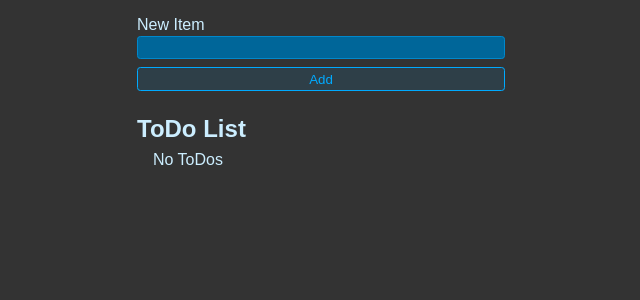
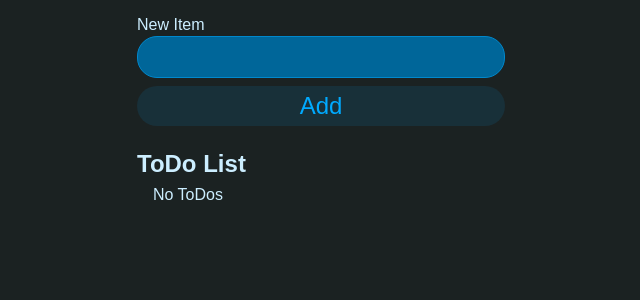
Before and after one commit to PawelGajec/ToDoList, a React (Vite) app: page / in a window 1280 px wide. Shown: the top 300 px of the page, without its empty margins (319-959 px from the left). Built offline with nearby package versions, Linux system fonts and the light colour scheme.

Commit message:
add: add animation on button

```diff
--- a/src/NewTodoForm.jsx
+++ b/src/NewTodoForm.jsx
@@ -22,7 +22,12 @@ export function NewTodoForm ({ onSubmit }) {
             id="item"
       />
     </div>
-    <button className="btn">Add</button>
+    <button className="btn glow-effect">Add
+    <svg class="glow-container">
+      <rect pathLength="100" stroke-linecap="round" class="glow-blur"></rect>
+      <rect pathLength="100" stroke-linecap="round" class="glow-line"></rect>
+    </svg>
+    </button>
   </form>
     )
 }
--- a/src/styles.css
+++ b/src/styles.css
@@ -4,7 +4,7 @@
   }
 
   body {
-    background: #333;
+    background: rgb(27, 34, 34);
     color: hsl(200, 100%, 90%);
     max-width: 400px;
     padding: 1rem;
@@ -15,22 +15,89 @@
     display: flex;
     flex-direction: column;
     gap: 0.5rem;
+
   }
 
   .form-row {
     display: flex;
     flex-direction: column;
     gap: 0.1rem;
+
   }
 
   .btn {
     background: hsl(200, 100%, 50%, 0.1);
+    font-family: inherit;
+    font-size: 1.5rem;
     border: 1px solid hsl(200, 100%, 50%);
     color: hsl(200, 100%, 50%);
     padding: 0.25em 0.5em;
-    border-radius: 0.25em;
+    border: 0;
+    border-radius: 1.25rem;
     cursor: pointer;
     outline: none;
+  }
+
+  .glow-effect{
+    --glow-line-color:#fff;
+    --glow-line-thickness:2px;
+    --glow-blur-color:#fff;
+    --glow-blur-size:5px;
+    /* do not change, use for calculation */
+    --cointainer-offset: 100px;
+    position: relative;
+
+  }
+
+  .glow-container {
+    pointer-events: none;
+    position: absolute;
+    inset: calc(var(--cointainer-offset) /-2 );
+    width: calc(100% + var(--cointainer-offset));
+    height: calc(100% + var(--cointainer-offset));
+    opacity: 0;
+    /* outline: 3px solid rgb(37, 2, 238);  */
+
+  }
+
+  .glow-blur,
+  .glow-line{
+    width: calc(100% - var(--cointainer-offset));
+    height: calc(100% - var(--cointainer-offset));
+    x: calc(var(--cointainer-offset) /2 );
+    y: calc(var(--cointainer-offset) /2 );
+    rx: 1.25rem;
+    fill: transparent;
+    stroke: black;
+    stroke-width: 5px;
+    stroke-dasharray: 20px 30px;
+    transition: 2000ms;
+  }
+
+  .glow-effect:hover .glow-blur,
+  .glow-effect:hover .glow-line {
+    stroke-dashoffset: -65px;
+  }
+
+  .glow-line {
+    stroke-width: var(--glow-line-thikness);
+    stroke: var(--glow-line-color);;
+  }
+
+  .glow-blur {
+    filter: blur(var(--glow-blur-size));
+    stroke-width: var(--glow-blur-size);
+    stroke: var(--glow-blur-color);
+  }
+
+  .glow-effect:is(:hover, :focus) .glow-container{
+    animation: glow-visibility 2000ms;
+  }
+  @keyframes glow-visibility {
+    0% {opacity: 0}
+    25% {opacity: 1}
+    75% {opacity: 1}
+    100% {opacity: 0}
   }
 
   .btn:hover,
@@ -50,10 +117,12 @@
   }
 
   .new-item-form input {
+    font-family: inherit;
+    font-size: 1.5rem;
     outline: none;
     border: 1px solid hsl(200, 100%, 40%);
     background: hsl(200, 100%, 30%);
-    border-radius: 0.25em;
+    border-radius: 1.25rem;
     padding: 0.25em 0.5em;
     color: hsl(200, 100%, 90%);
   }
```
